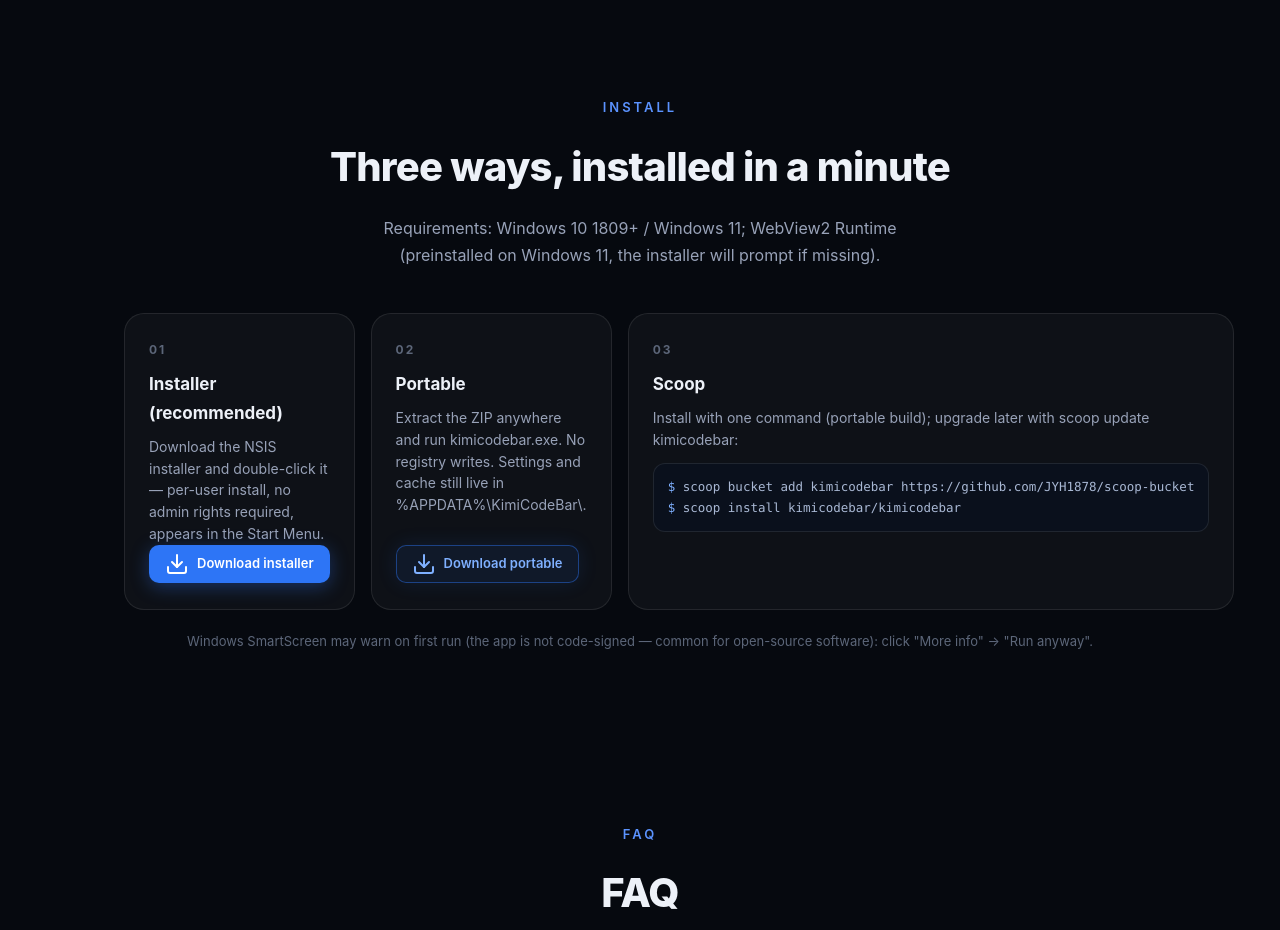
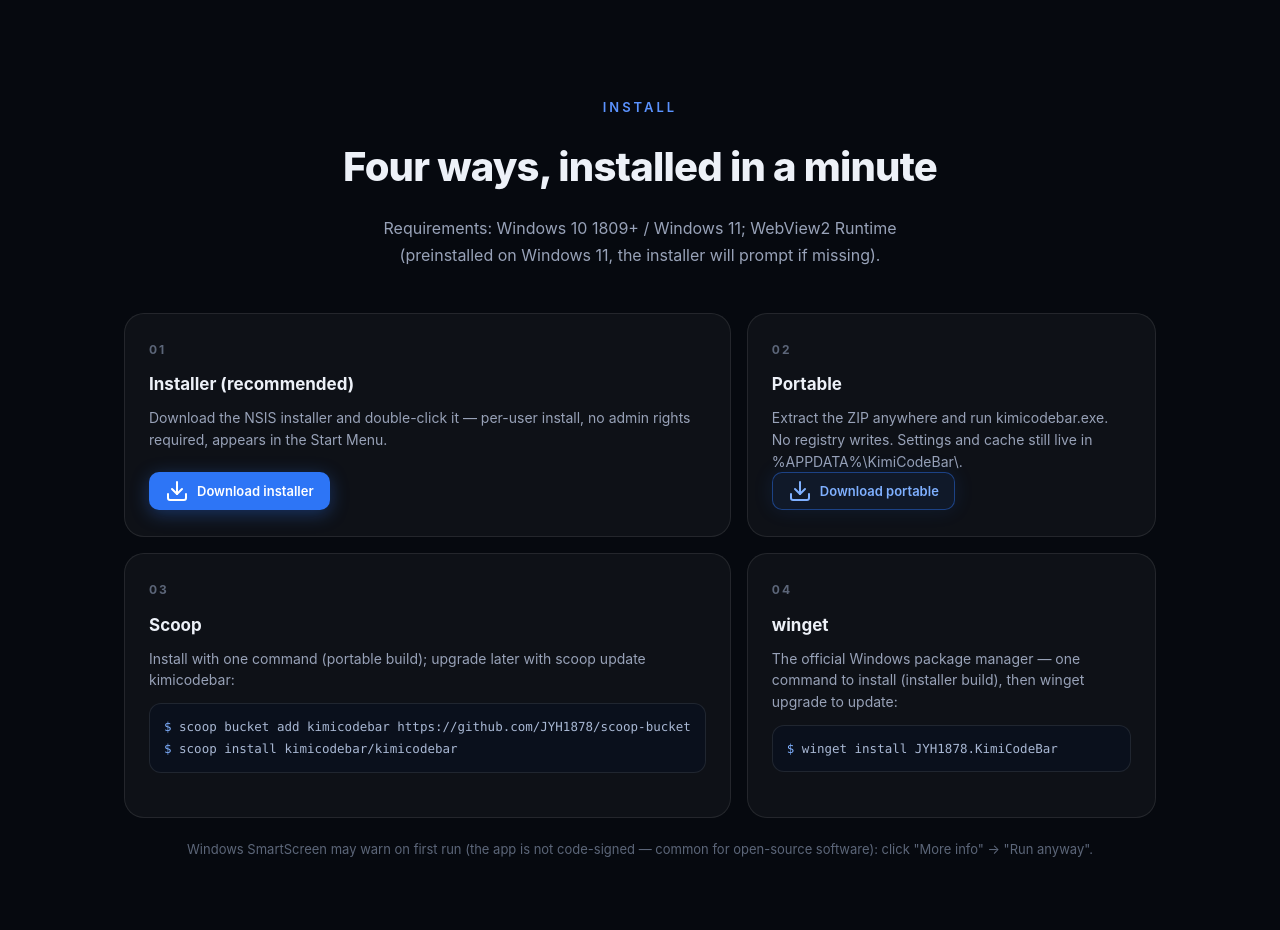
Before and after one commit to JYH1878/KimiCodeBar-Windows, a React app: page docs/index.html in a window 1280 px wide. Shown: the part 3220-4150 px from the top of the page. Built offline with nearby package versions, Linux system fonts and the light colour scheme.

Commit message:
docs: winget 已上架——README 中英加方式四/Option 4，官网安装区加第四张卡（2×2 布局）

```diff
--- a/docs/index.html
+++ b/docs/index.html
@@ -721,7 +721,7 @@
       /* ============ 安装 ============ */
       .install-grid {
         display: grid;
-        grid-template-columns: repeat(3, 1fr);
+        grid-template-columns: repeat(2, 1fr);
         gap: 16px;
         align-items: stretch;
       }
@@ -1375,7 +1375,7 @@
         <div class="container">
           <div class="sec-head reveal">
             <span class="sec-tag" data-i18n="installTag">Install</span>
-            <h2 data-i18n="installTitle">三种方式，一分钟装好</h2>
+            <h2 data-i18n="installTitle">四种方式，一分钟装好</h2>
             <p data-i18n="installDesc">系统要求：Windows 10 1809+ / Windows 11；依赖 WebView2 运行时（Windows 11 已预装，缺失时安装包会引导安装）。</p>
           </div>
           <div class="install-grid">
@@ -1403,6 +1403,12 @@
               <p data-i18n="inst3D">一行命令安装（便携版），以后 scoop update kimicodebar 一键升级：</p>
               <div class="code-block"><span class="c1">$</span> scoop bucket add kimicodebar https://github.com/JYH1878/scoop-bucket
 <span class="c1">$</span> scoop install kimicodebar/kimicodebar</div>
+            </div>
+            <div class="card reveal">
+              <div class="step-num">04</div>
+              <h3 data-i18n="inst4T">winget</h3>
+              <p data-i18n="inst4D">Windows 官方包管理器，一行命令安装（安装包版），以后 winget upgrade 一键升级：</p>
+              <div class="code-block"><span class="c1">$</span> winget install JYH1878.KimiCodeBar</div>
             </div>
           </div>
           <p class="install-note" data-i18n="installNote">首次运行可能被 Windows SmartScreen 拦截（应用未购买代码签名证书，属开源软件常见情况）：点击「更多信息」→「仍要运行」即可。</p>
@@ -1634,7 +1640,7 @@
             shot3C: '设置页：诊断与日志',
             shotsNote: '截图为浅色主题；深色主题与英文界面可在设置中切换。',
             installTag: 'Install',
-            installTitle: '三种方式，一分钟装好',
+            installTitle: '四种方式，一分钟装好',
             installDesc: '系统要求：Windows 10 1809+ / Windows 11；依赖 WebView2 运行时（Windows 11 已预装，缺失时安装包会引导安装）。',
             inst1T: '安装包（推荐）',
             inst1D: '下载 NSIS 安装包，双击即可安装——当前用户安装，无需管理员权限，装完出现在开始菜单。',
@@ -1644,6 +1650,8 @@
             inst2B: '下载便携版',
             inst3T: 'Scoop',
             inst3D: '一行命令安装（便携版），以后 scoop update kimicodebar 一键升级：',
+            inst4T: 'winget',
+            inst4D: 'Windows 官方包管理器，一行命令安装（安装包版），以后 winget upgrade 一键升级：',
             installNote: '首次运行可能被 Windows SmartScreen 拦截（应用未购买代码签名证书，属开源软件常见情况）：点击「更多信息」→「仍要运行」即可。',
             faqTag: 'FAQ',
             faqTitle: '常见问题',
@@ -1740,7 +1748,7 @@
             shot3C: 'Settings: diagnostics & logs',
             shotsNote: 'Screenshots show the light theme; dark theme and English UI are available in Settings.',
             installTag: 'Install',
-            installTitle: 'Three ways, installed in a minute',
+            installTitle: 'Four ways, installed in a minute',
             installDesc: 'Requirements: Windows 10 1809+ / Windows 11; WebView2 Runtime (preinstalled on Windows 11, the installer will prompt if missing).',
             inst1T: 'Installer (recommended)',
             inst1D: 'Download the NSIS installer and double-click it — per-user install, no admin rights required, appears in the Start Menu.',
@@ -1750,6 +1758,8 @@
             inst2B: 'Download portable',
             inst3T: 'Scoop',
             inst3D: 'Install with one command (portable build); upgrade later with scoop update kimicodebar:',
+            inst4T: 'winget',
+            inst4D: 'The official Windows package manager — one command to install (installer build), then winget upgrade to update:',
             installNote: 'Windows SmartScreen may warn on first run (the app is not code-signed — common for open-source software): click "More info" → "Run anyway".',
             faqTag: 'FAQ',
             faqTitle: 'FAQ',
```
Also changed, not shown: README.md, README_EN.md.
